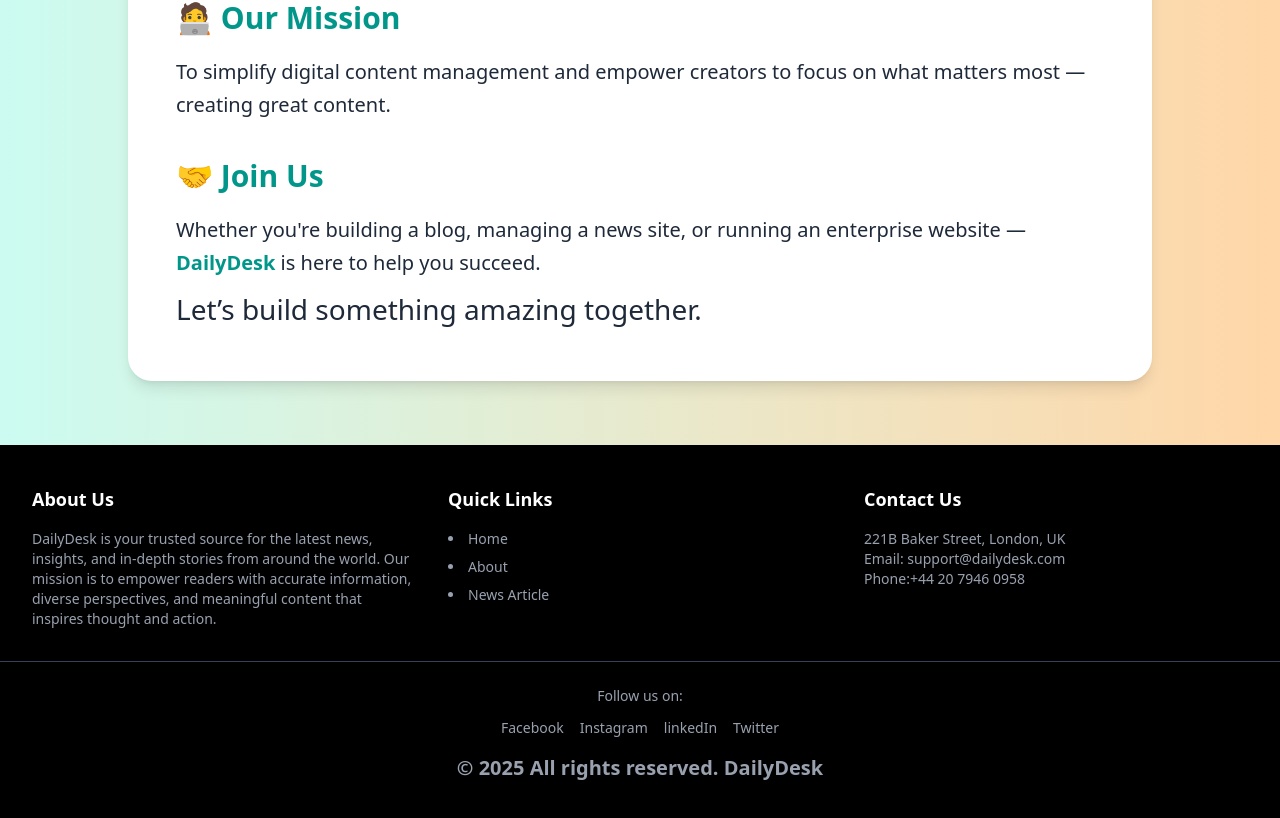
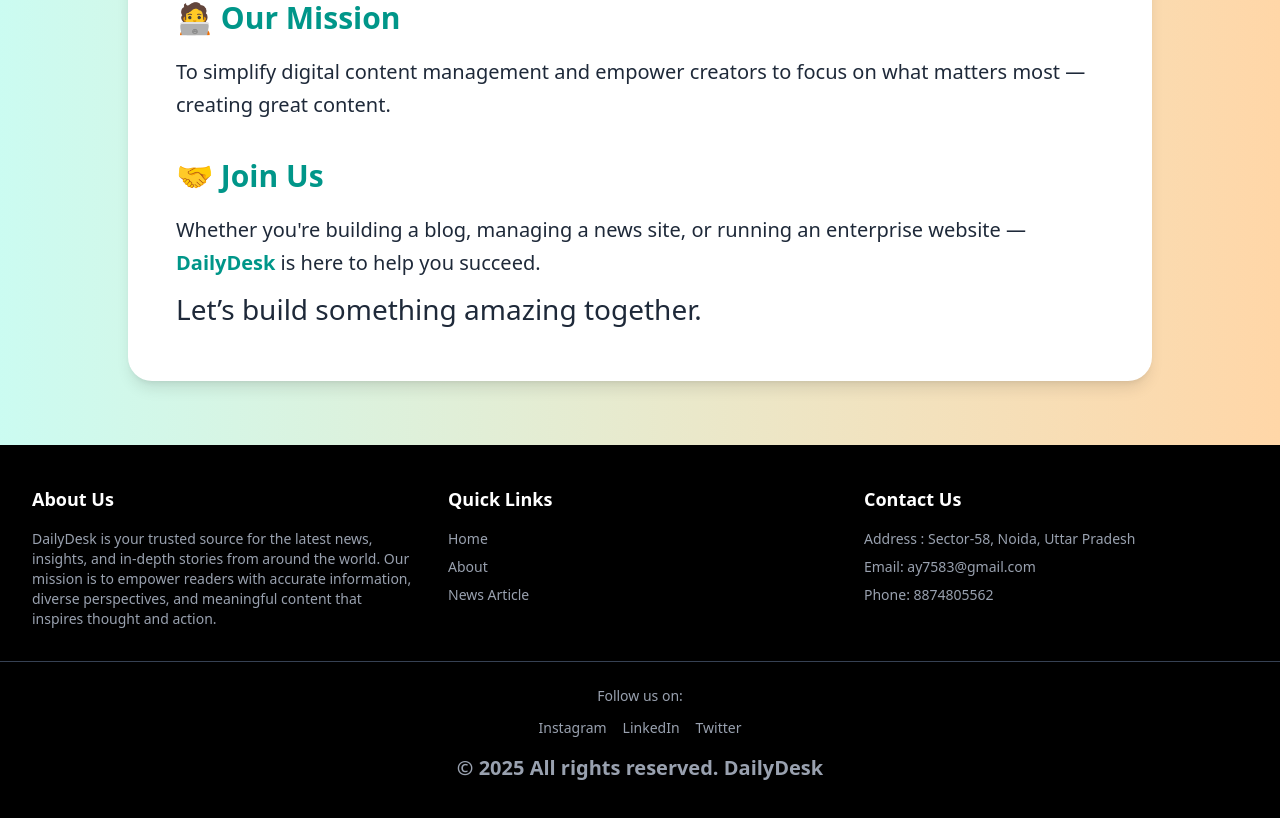
Before and after one commit to cosmic-vista/Cms, a React (Vite) app in the folder frontend/: page /aboutus in a window 1280 px wide. Shown: the part 837-1655 px from the top of the page. Built offline with nearby package versions, Linux system fonts and the light colour scheme.

Commit message:
added the contact details

```diff
--- a/frontend/src/assets/footerdata.js
+++ b/frontend/src/assets/footerdata.js
@@ -18,12 +18,30 @@ export const footerdata = {
     },
   ],
 
-  contact: {
-    address: "221B Baker Street, London, UK",
-    email: "support@dailydesk.com",
-    phone: "+44 20 7946 0958",
-  },
+  contact: [
+    {
+      type: "address",
+      name: "Address",
+      value: "Sector-58, Noida, Uttar Pradesh",
+    },
+    {
+      type: "email",
+      name: "Email",
+      value: "ay7583@gmail.com",
+      url: "mailto:ay7583@gmail.com",
+    },
+    {
+      type: "phone",
+      name: "Phone",
+      value: "8874805562",
+      url: "tel:8874805562",
+    },
+  ],
 
-  social: ["Facebook", "Instagram", "linkedIn", "Twitter"],
+  social: [
+    { name: "Instagram", url: "https://instagram.com/ak88_74" },
+    { name: "LinkedIn", url: "https://linkedin.com/in/akash-yadav-4350072b2" },
+    { name: "Twitter", url: "https://twitter.com/@GaleticGaze" },
+  ],
   copyright: "DailyDesk",
 };
--- a/frontend/src/components/SharedHeader/Footer.jsx
+++ b/frontend/src/components/SharedHeader/Footer.jsx
@@ -4,12 +4,12 @@ import { footerdata } from "@/assets/footerdata";
 
 const Footer = () => {
   return (
-    <div className="bg-black text-white py-10 w-full ">
+    <footer className="bg-black text-white py-10 w-full">
       <div className="container mx-auto px-6 lg:px-8 grid grid-cols-1 md:grid-cols-3 gap-8">
         {/* About Us */}
         <div>
           <h2 className="text-lg font-semibold mb-4">About Us</h2>
-          <p className=" text-gray-400 text-sm font-medium">
+          <p className="text-gray-400 text-sm font-medium">
             {footerdata.about}
           </p>
         </div>
@@ -17,51 +17,66 @@ const Footer = () => {
         {/* Quick Links */}
         <div>
           <h2 className="text-lg font-semibold mb-4">Quick Links</h2>
+          <ul>
             {footerdata.links.map((link, id) => (
               <li
                 key={id}
-              className="text-gray-400 text-sm  mb-2 hover:text-red-500"
+                className="text-gray-400 text-sm mb-2 hover:text-red-500"
               >
                 <Link to={link.path}>{link.title}</Link>
               </li>
             ))}
+          </ul>
         </div>
 
         {/* Contact Us */}
         <div>
           <h2 className="text-lg font-semibold mb-4">Contact Us</h2>
-
-          <p className="text-gray-400 text-sm">{footerdata.contact.address}</p>
-
-          <p className="text-gray-400 text-sm">
-            Email: {footerdata.contact.email}
-          </p>
-
-          <p className="text-gray-400 text-sm">
-            Phone:{footerdata.contact.phone}
-          </p>
+          <div className="space-y-2">
+            {footerdata.contact.map((item, index) => (
+              <div key={index} className="text-gray-400 text-sm">
+                {item.url ? (
+                  <a
+                    href={item.url}
+                    className="hover:text-gray-100"
+                    target="_blank"
+                    rel="noopener noreferrer"
+                  >
+                    {item.name}: {item.value}
+                  </a>
+                ) : (
+                  <span>
+                    {item.name} : {item.value}
+                  </span>
+                )}
+              </div>
+            ))}
+          </div>
         </div>
       </div>
 
       {/* Social Media and Copyright */}
       <div className="mt-8 border-t border-gray-700 pt-6 text-center text-gray-400 text-sm">
         <p>Follow us on:</p>
-
         <div className="flex justify-center space-x-4 mt-3">
-          {footerdata.social.map((handel, id) => (
-            <a key={id} href="#" className="text-gray-400 hover:text-gray-100">
-              {handel}
+          {footerdata.social.map((handle, id) => (
+            <a
+              key={id}
+              href={handle.url}
+              target="_blank"
+              rel="noopener noreferrer"
+              className="text-gray-400 hover:text-gray-100"
+            >
+              {handle.name}
             </a>
           ))}
         </div>
-
-        <p className="mt-4 font-semibold text-xl ">
-          {" "}
+        <p className="mt-4 font-semibold text-xl">
           &copy; {new Date().getFullYear()} All rights reserved.{" "}
           {footerdata.copyright}
         </p>
       </div>
-    </div>
+    </footer>
   );
 };
 
```
Lines whose indentation alone changed are shown as unchanged.
